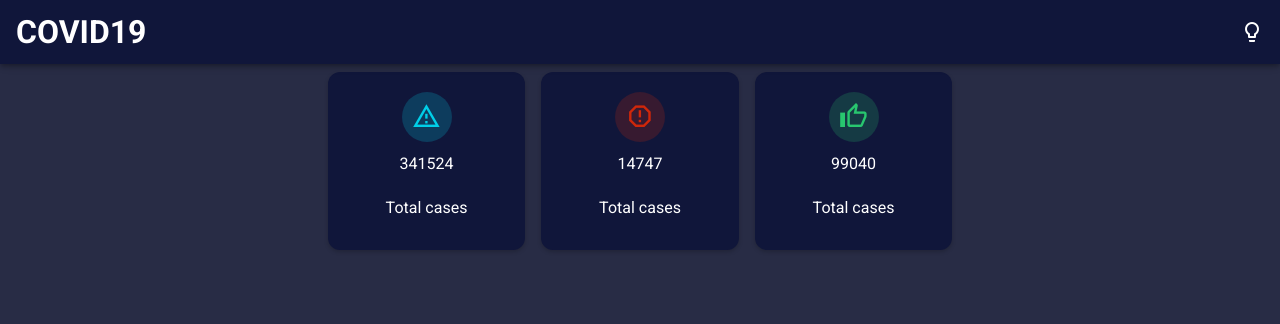
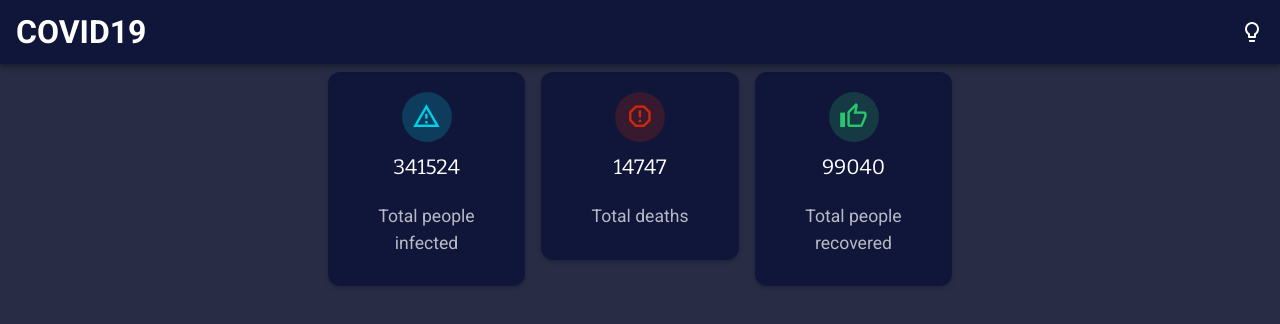
Before and after one commit to Abdulqudus001/covid19-dashboard, a Vue app: page /#/ in a window 1280 px wide. Shown: the top 324 px of the page. Built offline with nearby package versions, Linux system fonts and the light colour scheme; no server answers.

Commit message:
Added world stats

```diff
--- a/src/App.vue
+++ b/src/App.vue
@@ -43,3 +43,7 @@ export default {
   },
 };
 </script>
+
+<style lang="scss">
+  @import url('https://fonts.googleapis.com/css2?family=Bitter&display=swap');
+</style>
--- a/src/components/statsCard.vue
+++ b/src/components/statsCard.vue
@@ -1,7 +1,7 @@
 <template>
   <div class="stats" :style="{background: $vuetify.theme.themes[theme].header}">
     <v-icon :class="type">{{ icon }}</v-icon>
-    <p>{{ count }}</p>
+    <p class="stats-count">{{ count }}</p>
     <p>{{ name }}</p>
   </div>
 </template>
@@ -46,6 +46,16 @@ export default {
       margin: 10px 0;
     }
 
+    p:last-child {
+      opacity: 0.7;
+      font-size: 1.1rem;
+    }
+
+    &-count {
+      font-size: 1.3rem;
+      font-family: 'Bitter', serif;
+    }
+
     i {
       width: 50px;
       margin: 0 auto;
--- a/src/views/Home.vue
+++ b/src/views/Home.vue
@@ -5,7 +5,7 @@
         <stats-card
           icon="mdi-alert-outline"
           :count="getWorldData.cases"
-          name="Total cases"
+          name="Total people infected"
           type="infected"
         />
       </v-flex>
@@ -13,7 +13,7 @@
         <stats-card
           icon="mdi-alert-octagon-outline"
           :count="getWorldData.deaths"
-          name="Total cases"
+          name="Total deaths"
           type="deaths"
         />
       </v-flex>
@@ -21,7 +21,7 @@
         <stats-card
           icon="mdi-thumb-up-outline"
           :count="getWorldData.recovered"
-          name="Total cases"
+          name="Total people recovered"
           type="recovered"
         />
       </v-flex>
```
